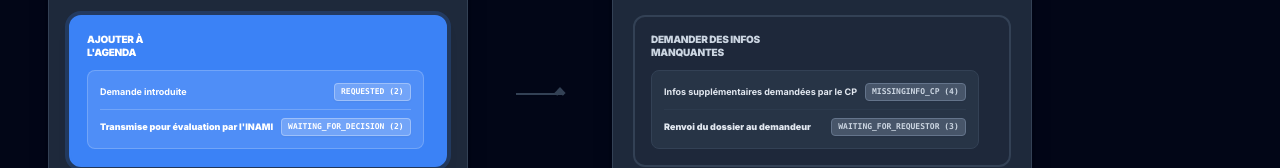
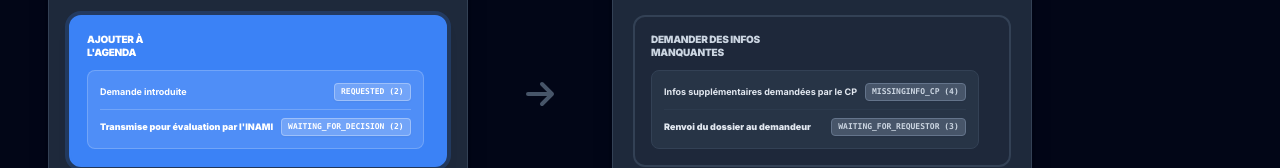
Before and after one commit to pwasilewski/ActivityStates, a React (Vite) app: page / in a window 1280 px wide. Both pictures are taken after a click on the button 258 px from the left and 411 px from the top of the page. Shown: the part 320-488 px from the top of the page. Built offline with nearby package versions, Linux system fonts and the light colour scheme.

Commit message:
test publish

```diff
--- a/App.tsx
+++ b/App.tsx
@@ -1,4 +1,3 @@
-
 import React, { useState, useEffect, useRef, useMemo } from 'react';
 import {
   ActivityStateId,
@@ -402,9 +401,9 @@ const App: React.FC = () => {
                   </div>
                   {!isLast && (
                     <div className="flex-shrink-0 w-12 flex items-center justify-center">
-                      <div className="h-0.5 flex-1 bg-slate-700 relative shadow-sm">
-                        <div className="absolute right-0 -top-1 border-t-4 border-l-4 border-transparent border-l-slate-700 border-t-slate-700 rotate-45 w-2 h-2"></div>
-                      </div>
+                      <svg className="w-12 h-12 text-slate-600" fill="none" stroke="currentColor" viewBox="0 0 24 24">
+                        <path strokeLinecap="round" strokeLinejoin="round" strokeWidth={2} d="M13 7l5 5m0 0l-5 5m5-5H6" />
+                      </svg>
                     </div>
                   )}
                 </div>
@@ -463,7 +462,14 @@ const App: React.FC = () => {
             {/* Inverted Look-back Results Grid */}
             <div className="flex-1 overflow-y-auto p-12 bg-slate-900">
               <div className="grid grid-cols-1 gap-6 max-w-6xl mx-auto">
-                {filteredRules.length > 0 ? filteredRules.map((rule, idx) => {
+                {targetState === 'ALL' ? (
+                  <div className="py-24 flex flex-col items-center text-slate-700">
+                    <svg className="w-20 h-20 mb-6 opacity-30" fill="none" stroke="currentColor" viewBox="0 0 24 24">
+                      <path strokeLinecap="round" strokeLinejoin="round" strokeWidth={1} d="M13 16h-1v-4h-1m1-4h.01M21 12a9 9 0 11-18 0 9 9 0 0118 0z" />
+                    </svg>
+                    <p className="font-bold text-lg opacity-50">{lang === 'FR' ? 'Veuillez sélectionner un état cible pour afficher les parcours.' : lang === 'NL' ? 'Selecteer een doelstatus om de routes weer te geven.' : 'Please select a target state to display routes.'}</p>
+                  </div>
+                ) : filteredRules.length > 0 ? filteredRules.map((rule, idx) => {
                   const fromTheme = statusThemes[rule.fromStatus];
                   const toTheme = statusThemes[rule.toStatus];
 
@@ -491,10 +497,9 @@ const App: React.FC = () => {
                           <div className="bg-slate-200 text-slate-900 px-8 py-4 rounded-2xl text-xs font-black uppercase tracking-widest shadow-lg transition-transform group-hover:scale-105">
                             {getCommandLabel(rule.command, lang)}
                           </div>
-                          <div className="flex flex-col items-center text-slate-700">
-                             <div className="w-0.5 h-6 bg-slate-700"></div>
-                             <div className="border-t-8 border-x-8 border-transparent border-t-slate-700"></div>
-                          </div>
+                          <svg className="w-8 h-8 text-slate-600" fill="none" stroke="currentColor" viewBox="0 0 24 24">
+                            <path strokeLinecap="round" strokeLinejoin="round" strokeWidth={2} d="M13 7l5 5m0 0l-5 5m5-5H6" />
+                          </svg>
                         </div>
                       </div>
 
--- a/tsconfig.json
+++ b/tsconfig.json
@@ -1,4 +1,3 @@
-
 {
   "compilerOptions": {
     "target": "ES2020",
@@ -18,5 +17,6 @@
     "noFallthroughCasesInSwitch": true
   },
   "include": ["."],
+  "exclude": ["vite.config.ts"],
   "references": [{ "path": "./tsconfig.node.json" }]
 }
--- a/vite.config.ts
+++ b/vite.config.ts
@@ -1,12 +1,8 @@
-
 import { defineConfig } from 'vite'
 import react from '@vitejs/plugin-react'
 
 // https://vitejs.dev/config/
 export default defineConfig({
   plugins: [react()],
-  // IMPORTANT: You must replace 'your-repo-name' with the name of your GitHub repository
-  // for GitHub Pages to work correctly. For example, if your repo URL is
-  // https://github.com/username/my-riziv-app, then the base should be '/my-riziv-app/'.
-  base: '/your-repo-name/',
+  base: '/ActivityStates/',
 })
```
Also changed, not shown: 4 other files (tests, documents, lock files or other folders).
